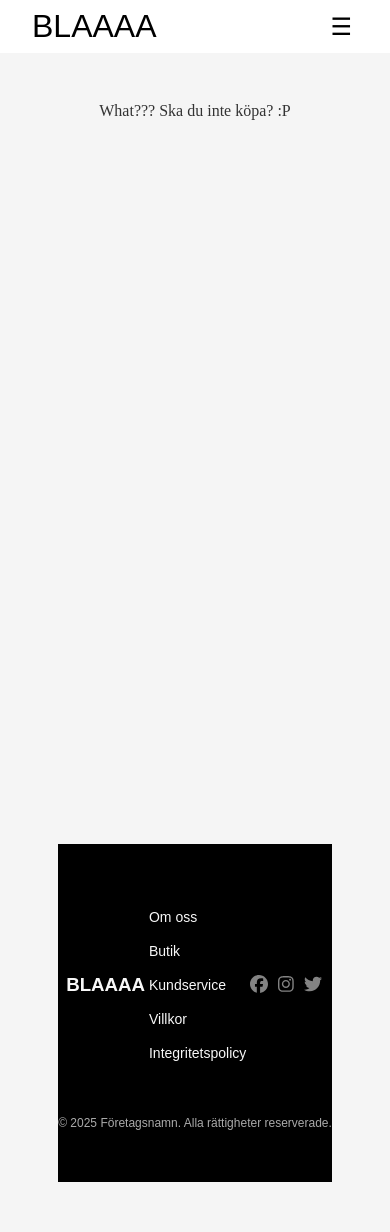
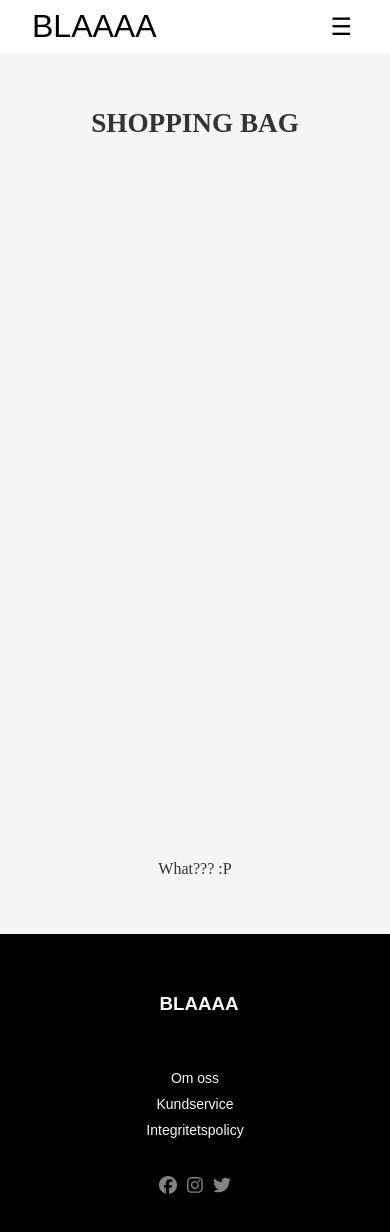
Before and after one commit to elinmaijgren/Gruppuppgift, a React (Vite) app: page /kundvagnSida in a window 390 px wide. Shown: the top 1232 px of the page. Before the commit the page ends 1182 px from the top, so only its background shows below. Built offline with nearby package versions, Linux system fonts and the light colour scheme; a web font is replaced by a local one.

Commit message:
Fixat stylingen för kundvagnen + lite annat

```diff
--- a/src/components/Footer/Footer.css
+++ b/src/components/Footer/Footer.css
@@ -1,45 +1,66 @@
+/*html,
+body,
+#root {
+	height: 100%;
+}
 
+#root {
+	display: flex;
+	flex-direction: column;
+}
+*/
 .footer {
-  background-color: #000000;
+	/* margin-top: auto; */
+	background-color: #000;
 	color: #f8f8f8;
 	font-family: Arial, sans-serif;
 	padding: 40px 0;
+	width: 100vw;
+	display: flex;
+	flex-direction: column;
+	align-items: center;
 }
 
 .footer-container {
 	display: flex;
 	justify-content: space-between;
 	align-items: center;
-  max-width: 1200px;
-  margin: 0 auto;
+	width: 100%;
+	max-width: 1400px;
+	padding: 0 5%;
+	flex-wrap: wrap;
 }
-
 
 .footer-links ul {
 	list-style: none;
 	padding: 0;
 	display: flex;
 	flex-direction: column;
+	align-items: center;
+	gap: 8px;
 }
 
-.footer-links ul li {
-  margin: 8px 0;
+.footer-links a {
+	text-decoration: none;
+	color: inherit;
+	font-size: 14px;
+	transition: color 0.3s ease-in-out;
 }
 
-.footer-links ul li a {
-  text-decoration: none;
-  color: #f8f8f8;
-  font-size: 14px;
+.footer-links a:hover {
+	text-decoration: underline;
+	color: #c6c6c6;
 }
 
-.footer-links ul li a:hover {
-  text-decoration: underline;
+.footer-social {
+	display: flex;
+	gap: 10px;
 }
 
 .footer-social a {
-  margin-right: 10px;
 	color: #838383;
 	font-size: 18px;
+	transition: color 0.3s ease-in-out;
 }
 
 .footer-social a:hover {
@@ -48,7 +69,7 @@
 
 .footer-bottom {
 	text-align: center;
-  margin-top: 30px;
+	margin-top: 20px;
 	font-size: 12px;
 	color: #aaa;
 }
@@ -56,12 +77,17 @@
 .footer-text {
 	font-family: "Italiana", sans-serif;
 	margin-left: 0.5rem;
+	text-align: center;
 }
 
-
-@media (min-width: 768px) {
+@media (max-width: 768px) {
+	.footer-container {
+		flex-direction: column;
+		text-align: center;
+		gap: 20px;
+		padding: 0 10px;
+	}
 	.footer-links ul {
-    flex-direction: row;
-    gap: 1rem;
+		flex-direction: column;
 	}
 }
--- a/src/components/Footer/Footer.jsx
+++ b/src/components/Footer/Footer.jsx
@@ -1,9 +1,12 @@
-
-import React from 'react';
+import React from "react";
 //installera: npm install @fortawesome/react-fontawesome @fortawesome/free-brands-svg-icons @fortawesome/free-solid-svg-icons
-import { FontAwesomeIcon } from '@fortawesome/react-fontawesome';
-import { faFacebook, faInstagram, faTwitter } from '@fortawesome/free-brands-svg-icons';
-import './Footer.css'
+import { FontAwesomeIcon } from "@fortawesome/react-fontawesome";
+import {
+	faFacebook,
+	faInstagram,
+	faTwitter,
+} from "@fortawesome/free-brands-svg-icons";
+import "./Footer.css";
 
 const Footer = () => {
 	return (
@@ -13,32 +16,43 @@ const Footer = () => {
 					<h3>BLAAAA</h3>
 				</div>
 
-
 				<div className="footer-links">
 					<ul>
-            <li><a href="/about">Om oss</a></li>
-            <li><a href="/shop">Butik</a></li>
-            <li><a href="/customer-service">Kundservice</a></li>
-            <li><a href="/terms">Villkor</a></li>
-            <li><a href="/privacy-policy">Integritetspolicy</a></li>
+						<li>
+							<a href="/about">Om oss</a>
+						</li>
+						<li>
+							<a href="/customer-service">Kundservice</a>
+						</li>
+						<li>
+							<a href="/privacy-policy">Integritetspolicy</a>
+						</li>
 					</ul>
 				</div>
 
 				<div className="footer-social">
-          <a href="https://facebook.com" target="_blank" rel="noopener noreferrer">
+					<a
+						href="https://facebook.com"
+						target="_blank"
+						rel="noopener noreferrer"
+					>
 						<FontAwesomeIcon icon={faFacebook} />
 					</a>
-          <a href="https://instagram.com" target="_blank" rel="noopener noreferrer">
+					<a
+						href="https://instagram.com"
+						target="_blank"
+						rel="noopener noreferrer"
+					>
 						<FontAwesomeIcon icon={faInstagram} />
 					</a>
-          <a href="https://twitter.com" target="_blank" rel="noopener noreferrer">
+					<a
+						href="https://twitter.com"
+						target="_blank"
+						rel="noopener noreferrer"
+					>
 						<FontAwesomeIcon icon={faTwitter} />
 					</a>
 				</div>
-      </div>
-
-      <div className="footer-bottom">
-        <p>&copy; 2025 Företagsnamn. Alla rättigheter reserverade.</p>
 			</div>
 		</footer>
 	);
--- a/src/components/Hamburgermeny/HamburgerMenu.css
+++ b/src/components/Hamburgermeny/HamburgerMenu.css
@@ -20,7 +20,9 @@
     padding: 0;
     margin: 0;
     width: 120px;
+    z-index: 1000;
   }
+
 
   .menu li {
     padding: 10px;
--- a/src/pages/Kundvagn/KundvagnSida.css
+++ b/src/pages/Kundvagn/KundvagnSida.css
@@ -1,126 +1,277 @@
+.checkout-container {
+  min-height: 100vh;
+  display: flex;
+  flex-direction: column;
+  justify-content: flex-start;
+  align-items: center;
+  padding: 20px;
+  padding-top: 70px;
+  padding-bottom: 20px;
+}
+
 .cart-page {
-  height: 100vh;
   display: flex;
   flex-direction: column;
   align-items: center;
-  justify-content: flex-start;
-  gap: 20px;
-  box-sizing: border-box;
-  overflow-y: auto;
   padding: 20px;
-}
-
-.cart-page h1 {
-  font-size: 20px;
-  font-weight: 600;
-  text-transform: uppercase;
-  margin-bottom: 20px;
-  text-align: center;
+  width: calc(100% - 40px);
+  max-width: 500px;
+  margin: 0 auto;
+  border-radius: 10px;
+  overflow: hidden;
+  flex-grow: 1;
+  justify-content: space-between;
+  height: auto;
 }
 
 .cart-item {
   display: flex;
   flex-direction: column;
+  justify-content: center;
   align-items: center;
-  gap: 10px;
+  text-align: center;
+  background: white;
+  padding: 15px;
+  border-radius: 10px;
+  margin-bottom: 15px;
   width: 100%;
-  max-width: 500px;
-  border-bottom: 1px solid #ccc;
-  padding-bottom: 10px;
-  margin-bottom: 10px;
+  box-shadow: none;
+  align-self: center;
+  max-width: 480px;
+}
+
+.cart-page, .cart-item {
+  box-sizing: border-box;
 }
 
 .cart-item img {
-  width: 80px;
+  width: 100%;
+  max-width: 150px;
   height: auto;
-  object-fit: cover;
+  border-radius: 5px;
+  align-self: center;
+  margin-bottom: 15px;
 }
 
 .cart-item h2 {
-  font-size: 16px;
-  font-weight: 600;
-  text-transform: uppercase;
+  font-size: 0.7rem;
   margin: 0;
+  align-self: center;
   text-align: center;
 }
 
 .cart-item p {
-  font-size: 14px;
   color: #333;
-  margin: 5px 0;
+  font-size: 0.9rem;
+}
+
+.cart-item-content {
+  display: flex;
+  flex-direction: column;
+  gap: 3px;
+  width: 100%;
+  justify-content: center;
+  align-items: center;
 }
 
 .cart-item div {
   display: flex;
+  justify-content: space-between;
   align-items: center;
+  width: 100%;
+}
+
+.quantity-controls {
+  display: flex;
+  align-items: center;
+  justify-content: center;
   gap: 10px;
 }
 
-.cart-item button {
-  padding: 8px 16px;
-  font-size: 14px;
+.quantity-controls button {
+  background: white;
+  color: black;
+  border: none;
+  padding: 1px;
+  border-radius: 2px;
+  cursor: pointer;
+  width: 30px;
+  height: 13px;
+  display: flex;
+  align-items: center;
+  justify-content: center;
+  font-size: 0.7rem;
   border: 1px solid black;
-  border-radius: 10px;
-  background-color: transparent;
-  cursor: pointer;
-  text-transform: uppercase;
 }
 
-.cart-item button:hover {
-  background-color: black;
-  color: white;
+.quantity-controls button:hover {
+  background: darkgray;
+  opacity: 0.2;
 }
 
-.checkout-btn, .clear-cart-btn {
-  margin-top: 20px;
-  padding: 10px 20px;
-  font-size: 18px;
-  font-family: "Abel", sans-serif;
+.remove-button {
+  margin-top: 10px;
+  background: white;
+  color: black;
+  padding: 5px 10px;
+  font-size: 0.6rem;
+  border-radius: 2px;
+  text-transform: uppercase;
+  min-width: 55px;
   border: 1px solid black;
-  border-radius: 10px;
-  width: 100%;
-  max-width: 475px;
-  background-color: transparent;
-  cursor: pointer;
-  text-transform: uppercase;
+  box-shadow: none;
+  align-items: center;
+  justify-content: center;
 }
 
-.checkout-btn:hover, .clear-cart-btn:hover {
-  background-color: black;
-  color: white;
+.remove-button:hover {
+  background: darkgray;
+  opacity: 0.2;
+}
+
+.cart-buttons {
+  display: flex;
+  flex-direction: column;
+  justify-content: center;
+  gap: 10px;
+  margin-top: 15px;
+  width: 100%;
+  align-items: center;
+}
+
+.cart-buttons button {
+  width: 100%;
+  max-width: 170px;
+  padding: 7px;
+  font-size: 12px;
+  border-radius: 2px;
+  text-transform: uppercase;
+  cursor: pointer;
+  box-shadow: none;
+  border: none;
+}
+
+.checkout-btn {
+  background: black !important;
+  color: white !important;
+  border: 1px solid black !important;
+  position: relative;
+  z-index: 100;
+}
+
+.checkout-btn:hover {
+  background: darkgray !important;
+  opacity: 0.5 !important;
+}
+
+.clear-cart-btn {
+  background: white;
+  color: black;
+  border: 1px solid black !important;
+}
+
+.clear-cart-btn:hover {
+  background: darkgray;
+  opacity: 0.5;
+}
+
+.total-container {
+  width: 100%;
+  display: flex;
+  justify-content: flex-end;
+  padding: 10px;
+  font-size: 13px;
+  margin-top: 10px;
+  border-top: 2px solid #ddd;
+  position: relative;
+  z-index: 10;
+}
+
+.total-price {
+  color: #333;
+}
+
+#element.style {
+  width: 20%;
 }
 
 @media (max-width: 768px) {
+  h1 {
+    font-size: 1.7rem !important;
+  }
+}
+
+@media (min-width: 768px) {
+  .cart-item h2 {
+    font-size: 1.1rem;
+    margin: 0px auto;
+    margin-top: 25px;
+    text-align: center;
+    max-width: 250px;
+  }
+
+  .cart-item p {
+    color: #333;
+    font-size: 1rem;
+  }
+
   .cart-page {
-    padding: 10px;
+    max-width: 900px;
+    flex-direction: column;
+    align-items: center;
   }
 
   .cart-item {
-    flex-direction: column;
+    flex-direction: row;
+    width: 100%;
     align-items: center;
-    text-align: center;
+    padding: 20px;
   }
 
   .cart-item img {
-    width: 70px;
+    width: 120px;
+    height: auto;
+    margin-right: 20px;
   }
 
-  .cart-item h2 {
-    font-size: 14px;
+  .cart-item-content {
+    display: flex;
+    flex-direction: column;
+    justify-content: center;
+    align-items: center;
+    text-align: center;
+    width: 100%;
   }
 
-  .cart-item p {
-    font-size: 12px;
+  .quantity-controls {
+    gap: 2px;
   }
 
-  .cart-item button {
-    font-size: 12px;
-    padding: 6px 12px;
+  .quantity-controls button {
+    width: 20px;
+    height: 20px;
+    font-size: 0.8rem;
   }
 
-  .checkout-btn, .clear-cart-btn {
-    font-size: 16px;
-    padding: 8px 16px;
-    width: 100%;
+  .remove-button {
+    padding: 4px 8px;
+    font-size: 0.6rem;
+    min-width: 70px;
+    margin-left: auto;
+  }
+
+  .cart-buttons {
+    flex-direction: row;
+    justify-content: flex-end;
+  }
+
+  .cart-buttons button {
+    max-width: 200px;
+    padding: 10px;
+    font-size: 0.9rem;
+  }
+
+  .total-container {
+    font-size: 1rem;
   }
 }
--- a/src/pages/Kundvagn/KundvagnSida.jsx
+++ b/src/pages/Kundvagn/KundvagnSida.jsx
@@ -23,9 +23,9 @@ const KundvagnSida = () => {
   return (
     <div className="checkout-container">
       <div className="cart-page">
-        <h1>Kundvagn</h1>
+        <h1>SHOPPING BAG</h1>
         {cart.length === 0 ? (
-          <p>What??? Ska du inte köpa? :P</p>
+          <p>What??? :P</p>
         ) : (
           <div className="cart-items">
             {cart.map((item) => (
@@ -34,12 +34,12 @@ const KundvagnSida = () => {
                 <div className="cart-item-content">
                   <h2>{item.title}</h2>
                   <p>{item.price} SEK</p>
-                  <div className="quantity-controls">
+                  <div style={{width: "27%"}}className="quantity-controls">
                     <button onClick={() => updateQuantity(item.id, item.quantity - 1)}>-</button>
                     <span>{item.quantity}</span>
                     <button onClick={() => updateQuantity(item.id, item.quantity + 1)}>+</button>
                   </div>
-                  <button className="remove-button" onClick={() => removeFromCart(item.id)}>Ta bort</button>
+                  <button className="remove-button" onClick={() => removeFromCart(item.id)}>Remove</button>
                 </div>
               </div>
             ))}
@@ -53,8 +53,8 @@ const KundvagnSida = () => {
             </div>
 
             <div className="cart-buttons">
-              <button onClick={clearCart} className="clear-cart-btn">Töm kundvagn</button>
-              <button onClick={handleCheckout} className="checkout-btn">Slutför köp</button>
+              <button onClick={clearCart} className="clear-cart-btn">Clear Cart</button>
+              <button onClick={handleCheckout} className="checkout-btn">Complete Purchase</button>
             </div>
           </>
         )}
```
Also changed, not shown: src/components/Navbar/Navbar.css (+6 -5 lines), src/pages/Help/Help.jsx (+12 -5 lines), src/pages/Home/Home.css (+0 -12 lines), src/App.jsx (indentation only), 1 other file (tests, documents, lock files or other folders). Lines whose indentation alone changed are shown as unchanged.
